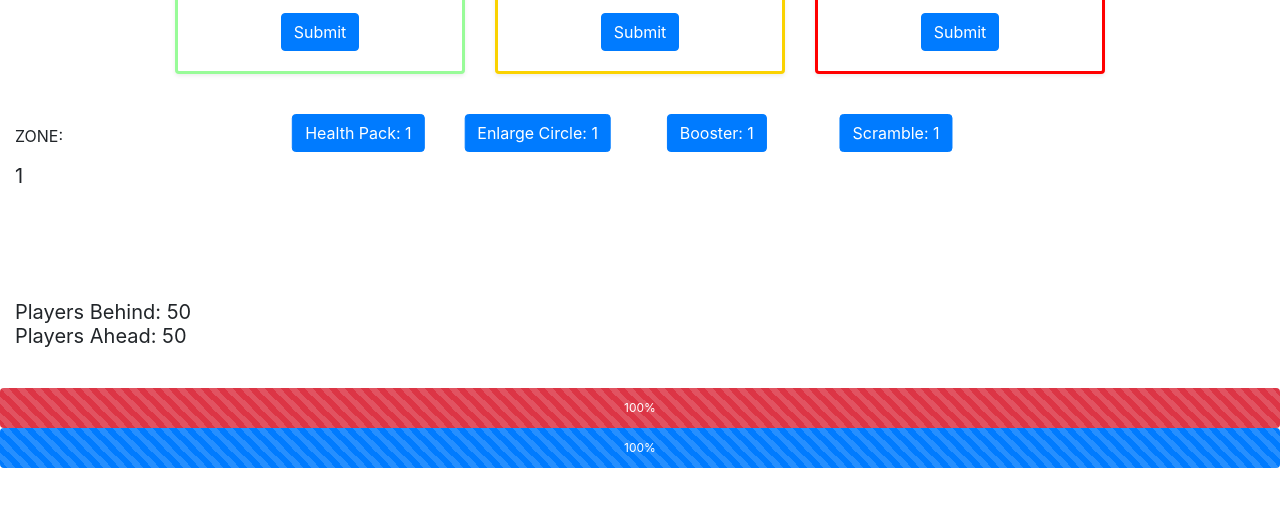
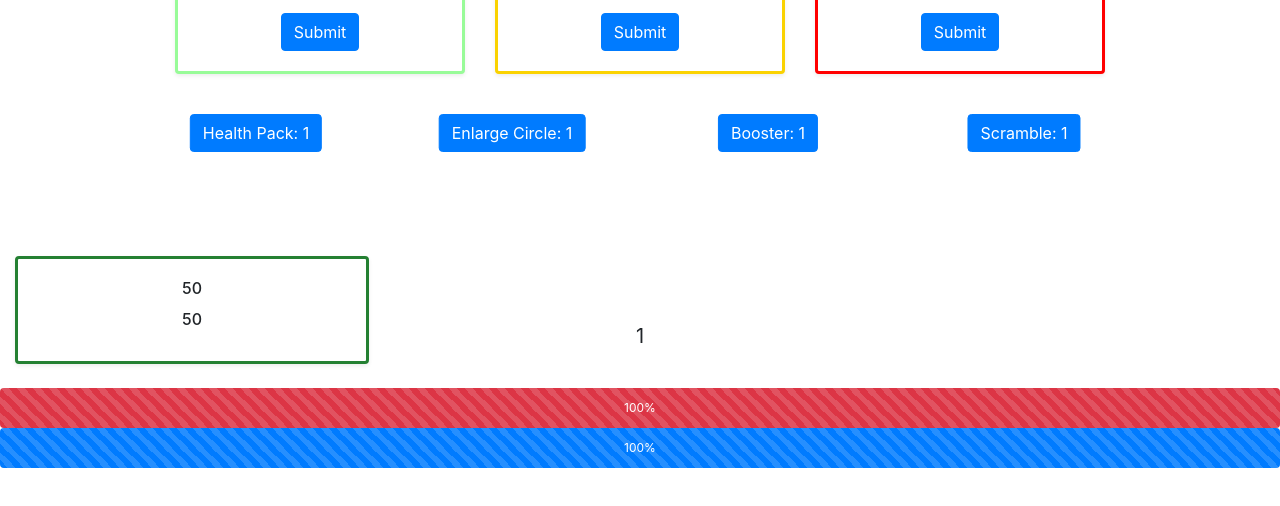
Before and after one commit to avisaxena33/HackILL2019Multi, a website: page public/game.html in a window 1280 px wide. Shown: the part 292-798 px from the top of the page. Drawn offline with nearby package versions, Linux system fonts and the light colour scheme; no server answers.

Commit message:
check for differences

```diff
--- a/public/game.css
+++ b/public/game.css
@@ -5,17 +5,17 @@
   z-index: 1000;
 }
 #item1{position:absolute;
-	left:28%;
+	left:20%;
 transform: translateX(-50%)}
 
 #item2{position:absolute;
-	left:42%;
+	left:40%;
 transform: translateX(-50%)}
 
 #item3{position:absolute;
-	left:56%;
+	left:60%;
 transform: translateX(-50%)}
 
 #item4{position:absolute;
-	left:70%;
+	left:80%;
 transform: translateX(-50%)}
--- a/public/game.html
+++ b/public/game.html
@@ -91,17 +91,18 @@
   <button type="button" class="btn btn-primary" id="item3">Booster</button>
   <button type="button" class="btn btn-primary" id="item4">New Problem</button>
 </div>
-<div class="container" style="position: fixed; bottom: 40%;">
-  <header>
-    <p>
-      ZONE:
-    </p>
-  </header>
-  <h5 class="my-0 mr-md-auto font-weight-normal" id="zone">1</h5>
+<div class="container-fluid" style="position: fixed; bottom: 20%">
+  <h5 class="my-0 mr-md-auto font-weight-normal" style="text-align: center;" id="zone">1</h5>
 </div>
-<div class="container" style="position: fixed; bottom: 20%;">
-  <h5 class="my-0 mr-md-auto font-weight-normal" id="pbehind">Players Behind: 50</h5>
-  <h5 class="my-0 mr-md-auto font-weight-normal" id="pahead">Players Ahead: 50</h5>
 </div>
+<div class="container" style="width: 30%; position: fixed; left: -0%; bottom: 15%;">
+  <div class="card mb-4 shadow-sm" style="border: 3.5px solid #248032">
+    <div class="card-body">
+        <h6 class="card-title pricing-card-title text-center" id="pbehind">50</h6>
+        <h6 class="card-title pricing-card-title text-center" id="pahead">50</h6>
+      </div>
+  </div>
+</div>
+
 </body>
 </html>
--- a/public/user.js
+++ b/public/user.js
@@ -46,18 +46,21 @@ document.addEventListener("DOMContentLoaded", function()
     {
         checker();
         e.preventDefault();
+        sub1.disabled = true;
     });
 
     sub2.addEventListener("click", function(e)
     {
         checker2();
         e.preventDefault();
+        sub2.disabled = true;
     });
 
     sub3.addEventListener("click", function(e)
     {
         checker3();
         e.preventDefault();
+        sub3.disabled = true;
     });
 
     starter.addEventListener("click", function(e)
@@ -89,6 +92,9 @@ socket.on("newProblems", function(data)
     ans1 = document.getElementById("answer1").value = "";
     ans2 = document.getElementById("answer2").value = "";
     ans3 = document.getElementById("answer3").value = "";
+    sub1.disabled = false;
+    sub2.disabled = false;
+    sub3.disabled = false;
 });
 
 socket.on("startGameAll", function(data)
```
